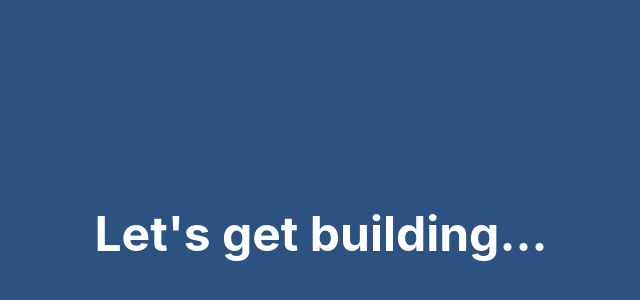
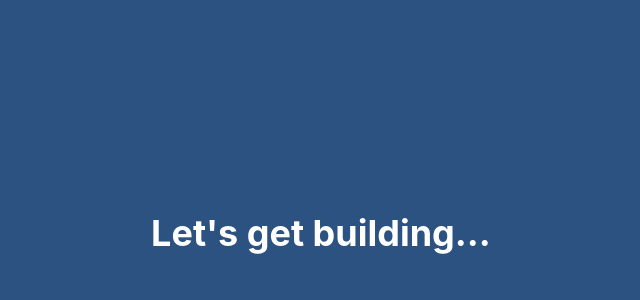
Before and after one commit to jimpala/csb-collab-test, a React (Create React App) app: page / in a window 1280 px wide. Shown: the part 166-466 px from the top of the page, without its empty margins (319-959 px from the left). Built offline with nearby package versions, Linux system fonts and the light colour scheme.

Commit message:
Lower heading font size to 4xl

```diff
--- a/src/App.tsx
+++ b/src/App.tsx
@@ -11,7 +11,7 @@ const App: React.FunctionComponent = () => {
       align="center"
       backgroundColor="blue.700"
     >
-      <Heading fontSize="5xl" color="white">
+      <Heading fontSize="4xl" color="white">
         Let's get building...
       </Heading>
     </Flex>
```
